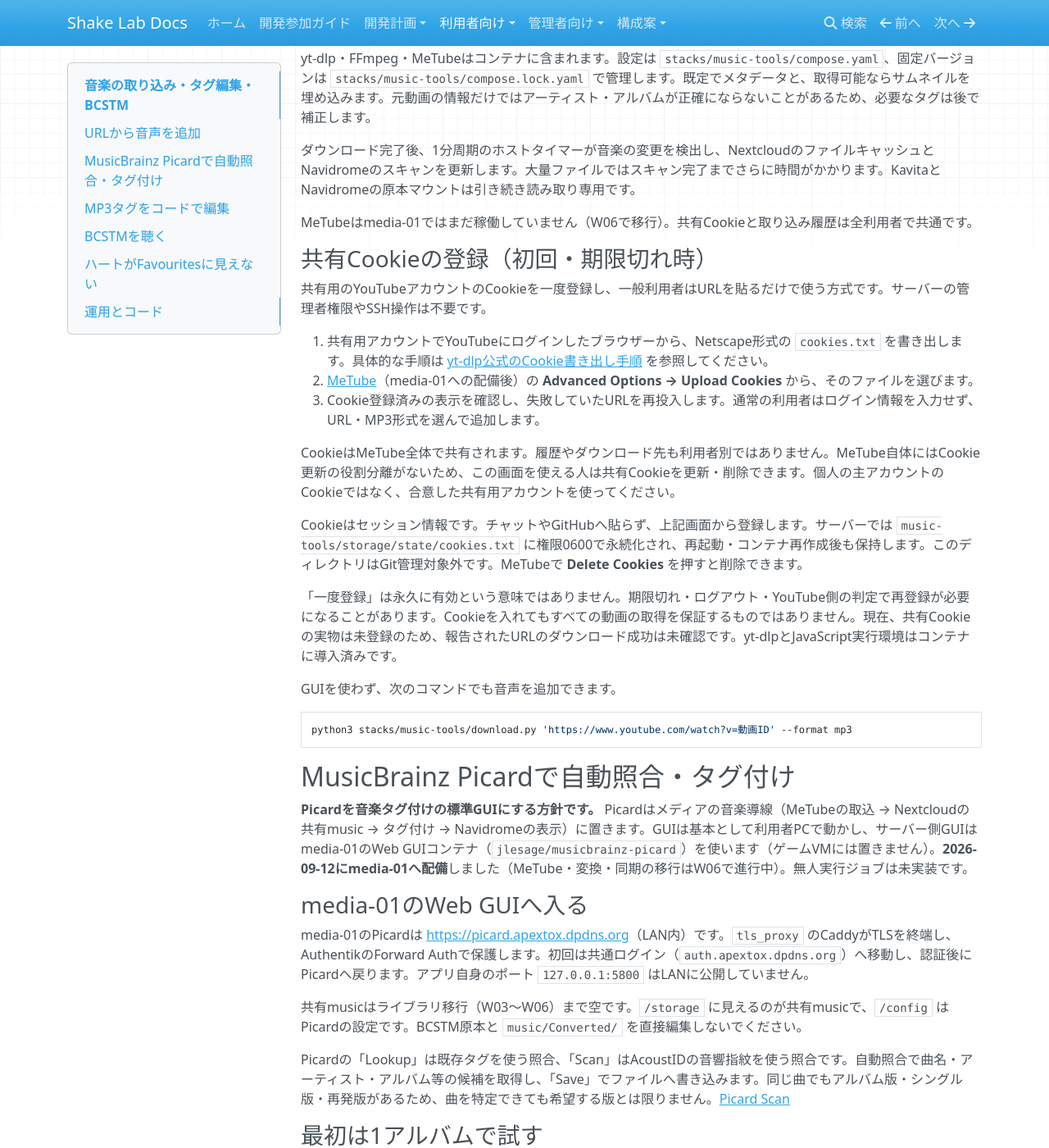
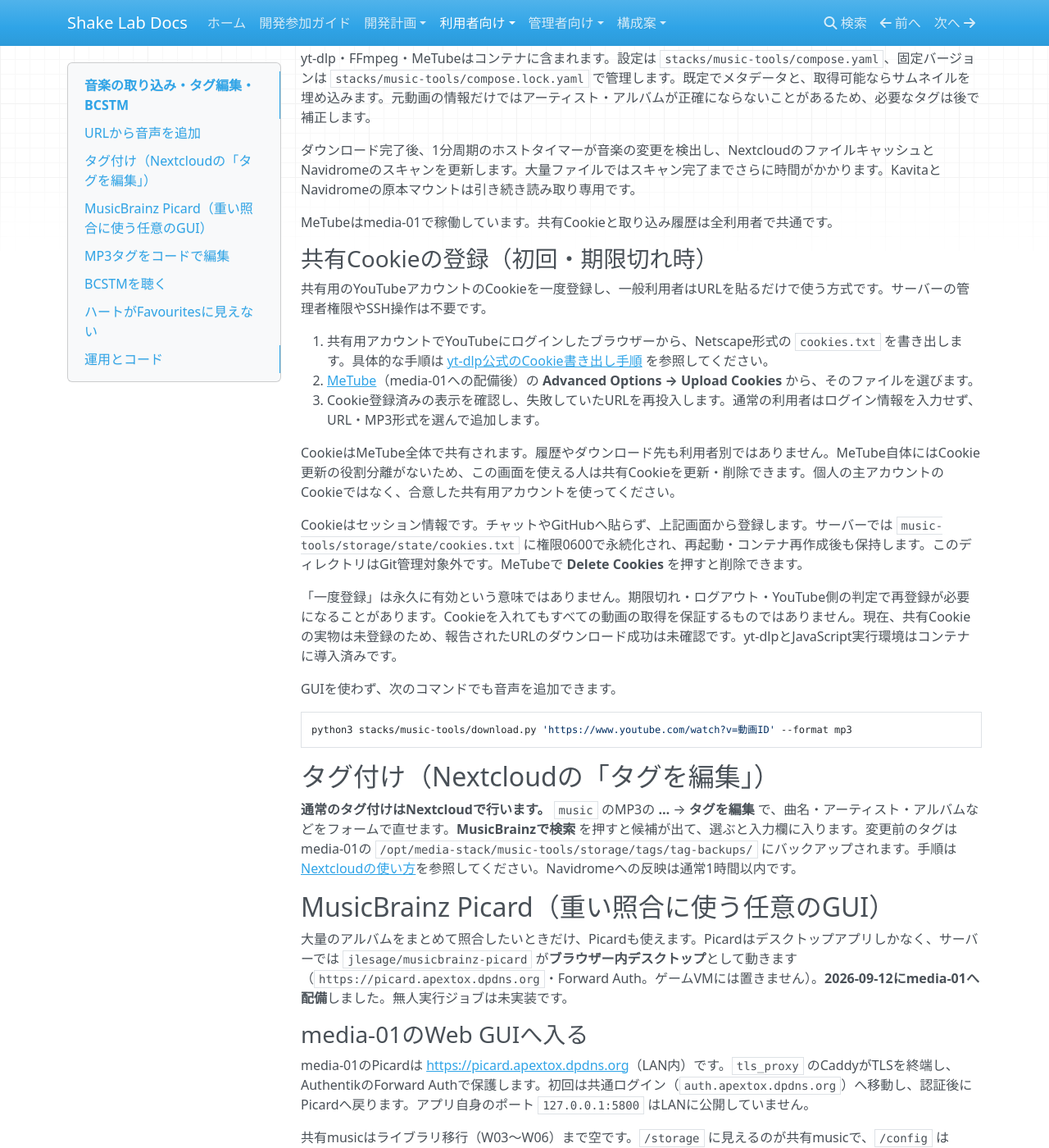
Before and after one commit to rurutheGeek/shake-cloud, an MkDocs documentation site: the page built from docs/services/music.md, in a window 1280 px wide and 1400 px high, scrolled down 322 px. Shown: the whole window at 82% size. Built offline with MkDocs 1.6.1, drawn with Linux system fonts in a browser that asks for light colours; nearby versions of some CDN libraries; some of the changed text lies outside the part shown.

````diff
--- a/docs/development/W06-music-tools.md
+++ b/docs/development/W06-music-tools.md
@@ -4,7 +4,7 @@
 
 ## 目的・現状
 
-状態: **PicardのWeb GUIをmedia-01へ先行配備済み（2026-09-12）。MeTube・変換・同期の移行は未了**。Picardは `https://picard.apextox.dpdns.org`（Let's Encrypt・Authentik Forward Auth）で公開済み。
+状態: **media-01 で MeTube・Picard・変換が稼働し、タグAPI（`:5810`・Nextcloudの「タグを編集」＋MusicBrainz検索）も配備済み（2026-09-13）。同期タイマーは停止中で、切替が残る**。Picardは `https://picard.apextox.dpdns.org`（Let's Encrypt・Authentik Forward Auth）で公開済み。
 
 `stacks/music-tools/compose.yaml` にMeTube・変換・タグ編集があり、`platform/ansible/music-tools.yml` と同期タイマーが存在する。[音楽手順](../services/music.md)では共有Cookieの実物未登録・対象URL取得未確認を区別している。Picardはメディアの音楽導線（MeTubeの取込 → Nextcloudの共有music → タグ付け → Navidromeの表示）のGUIとして、同じComposeへWeb GUIコンテナ（`jlesage/musicbrainz-picard`）で追加する。導線の資料は[D05](D05-picard.md)。
 
@@ -36,3 +36,4 @@
 
 - 2026-09-12: Picard Web GUI（`jlesage/musicbrainz-picard`、digest固定、`127.0.0.1:5800`）を media-01 へ手動SSHで先行配備。HTTP 200・healthy。MeTube・変換・同期・共有Cookieは未移行。
 - 2026-09-12: `platform/ansible/music-tools.yml` を拡張し、Ansibleで再現可能にした。`music_tools_services` でサービスの段階配備（例: `-e music_tools_services=picard`。複数はカンマ区切りかJSONリスト）、`music_tools_sync_enabled` で同期タイマーの有効/無効を制御する。既定は全サービス・同期有効で、既存ホストの再実行の挙動を変えない。手動SSHは先行配備の一時手段であり、media-01の状態は playbook を再適用して収束させる。配備・Picardの使い方は `stacks/music-tools/README.md` を参照。
+- 2026-09-13: **タグAPI（`stacks/music-tools/tag_api.py`、`:5810`、トークン認証）とNextcloudアプリ `shake_tags`（ファイルの「…」→「タグを編集」、MusicBrainz検索つき）を配備。** 実MP3でタグの読み書き・冪等性・バックアップ（`storage/tags/tag-backups/`）を実機確認。トークンは `platform/sops/music-tags.sops.yaml`。コード変更はconvertと同じハッシュラベルでコンテナ再作成される。デスクトップ風のPicardは任意の重い照合に残す。
--- a/docs/services/music.md
+++ b/docs/services/music.md
@@ -2,7 +2,7 @@
 
 ## URLから音声を追加
 
-**MeTubeはmedia-01への移行が未了です（W06）。配備後は <https://metube.apextox.dpdns.org>（新しい identity の Forward Auth）から開き、動画URLを貼り付けて音声形式MP3を選んで追加します。** ダウンロードできる権利のある音源を指定してください。
+**MeTubeはmedia-01で稼働中です。** <https://metube.apextox.dpdns.org>（新しい identity の Forward Auth）から開き、動画URLを貼り付けて音声形式MP3を選んで追加します。ダウンロードできる権利のある音源を指定してください。
 
 音声は `${LIBRARY_ROOT}/music/YouTube/投稿者/タイトル [動画ID].mp3`、プレイリストではプレイリスト名のフォルダへ保存されます。MP3以外の音声形式も選べます。通常の動画を選んだ場合は `music-tools/storage/video`（media-01では `/opt/media-stack/music-tools/storage/video`）に保存し、音楽原本と分けます。MP3への変換は音質を改善する処理ではありません。
 
@@ -10,7 +10,7 @@
 
 ダウンロード完了後、1分周期のホストタイマーが音楽の変更を検出し、NextcloudのファイルキャッシュとNavidromeのスキャンを更新します。大量ファイルではスキャン完了までさらに時間がかかります。KavitaとNavidromeの原本マウントは引き続き読み取り専用です。
 
-MeTubeはmedia-01ではまだ稼働していません（W06で移行）。共有Cookieと取り込み履歴は全利用者で共通です。
+MeTubeはmedia-01で稼働しています。共有Cookieと取り込み履歴は全利用者で共通です。
 
 ### 共有Cookieの登録（初回・期限切れ時）
 
@@ -32,9 +32,13 @@
 python3 stacks/music-tools/download.py 'https://www.youtube.com/watch?v=動画ID' --format mp3
 ```
 
-## MusicBrainz Picardで自動照合・タグ付け
+## タグ付け（Nextcloudの「タグを編集」）
 
-**Picardを音楽タグ付けの標準GUIにする方針です。** Picardはメディアの音楽導線（MeTubeの取込 → Nextcloudの共有music → タグ付け → Navidromeの表示）に置きます。GUIは基本として利用者PCで動かし、サーバー側GUIはmedia-01のWeb GUIコンテナ（`jlesage/musicbrainz-picard`）を使います（ゲームVMには置きません）。**2026-09-12にmedia-01へ配備**しました（MeTube・変換・同期の移行はW06で進行中）。無人実行ジョブは未実装です。
+**通常のタグ付けはNextcloudで行います。** `music` のMP3の **…** → **タグを編集** で、曲名・アーティスト・アルバムなどをフォームで直せます。**MusicBrainzで検索** を押すと候補が出て、選ぶと入力欄に入ります。変更前のタグはmedia-01の `/opt/media-stack/music-tools/storage/tags/tag-backups/` にバックアップされます。手順は[Nextcloudの使い方](nextcloud-guide.md)を参照してください。Navidromeへの反映は通常1時間以内です。
+
+## MusicBrainz Picard（重い照合に使う任意のGUI）
+
+大量のアルバムをまとめて照合したいときだけ、Picardも使えます。Picardはデスクトップアプリしかなく、サーバーでは `jlesage/musicbrainz-picard` が**ブラウザー内デスクトップ**として動きます（`https://picard.apextox.dpdns.org`・Forward Auth。ゲームVMには置きません）。**2026-09-12にmedia-01へ配備**しました。無人実行ジョブは未実装です。
 
 ### media-01のWeb GUIへ入る
 
````
Also changed, not shown: stacks/music-tools/README.md (+2 -1 lines), 3 other files.
